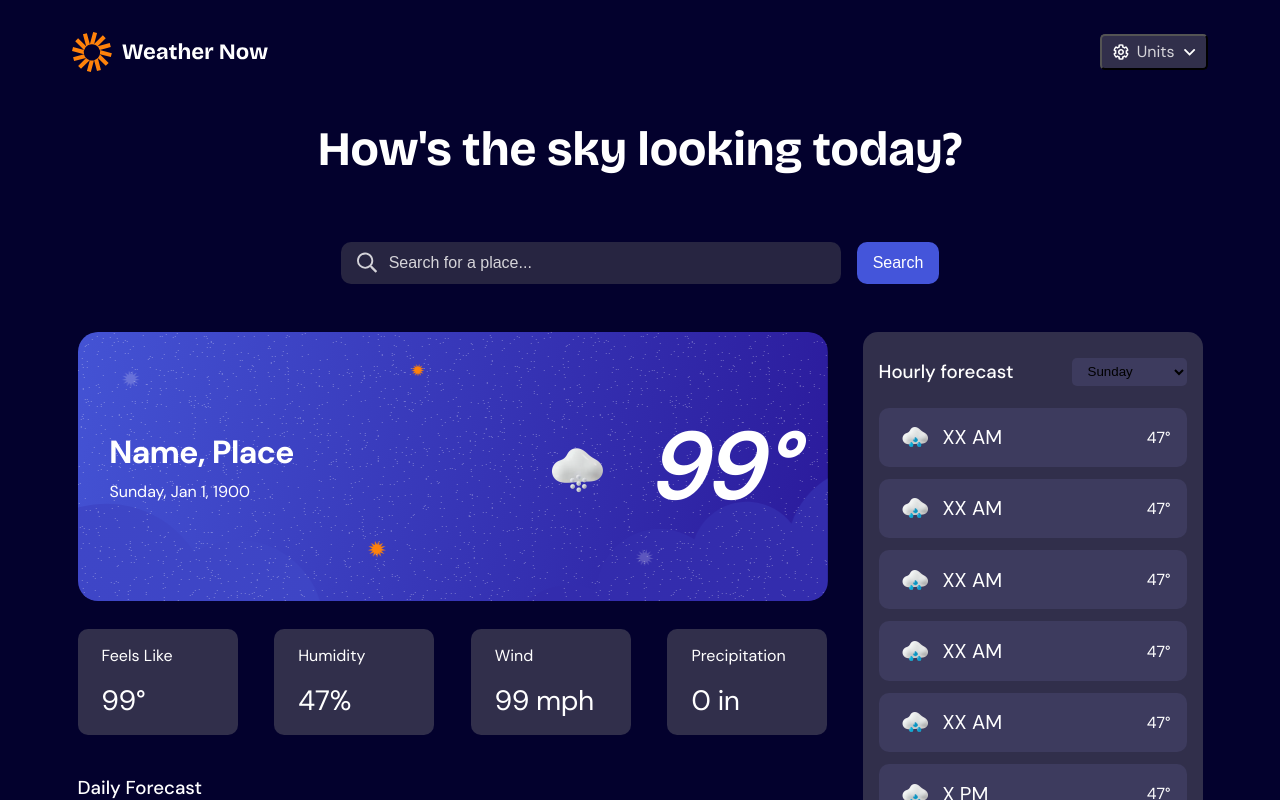
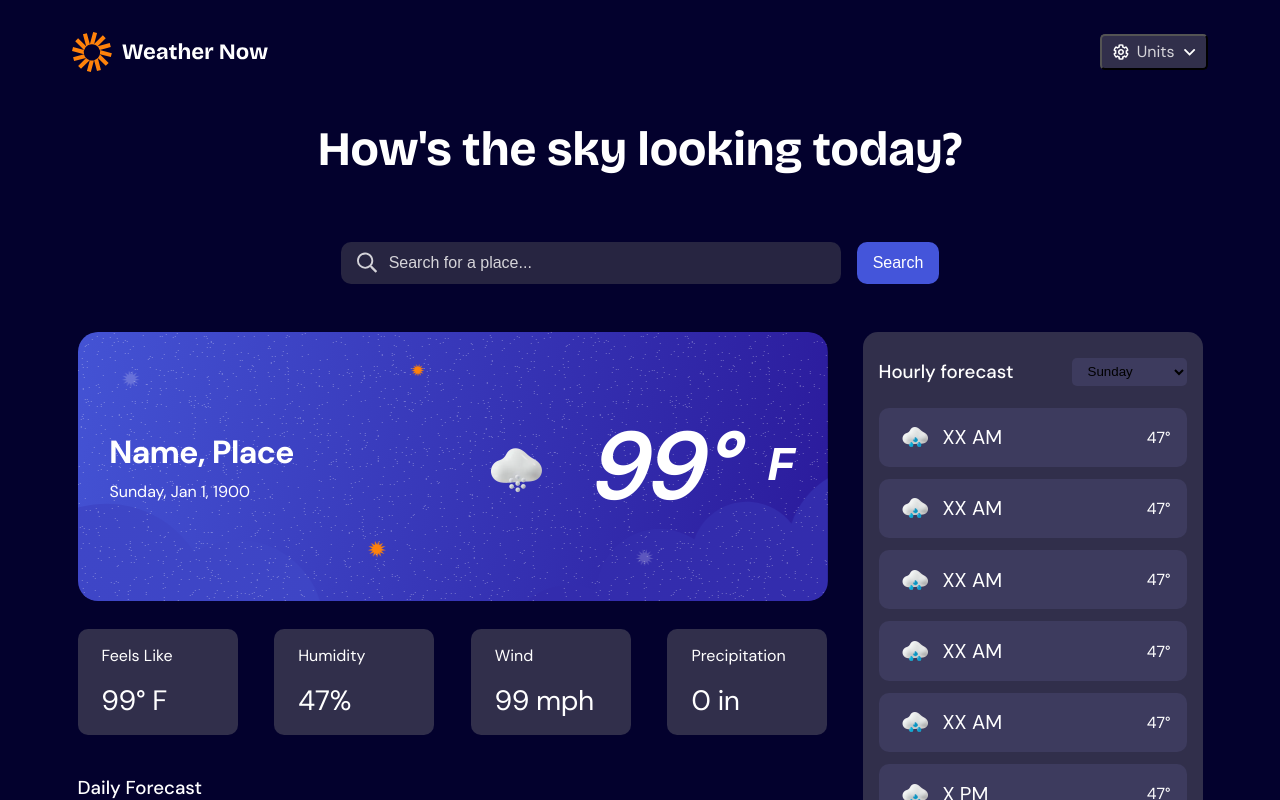
Before and after one commit to smajewski1980/react-weather-app, a React (Vite) app: page / in a window 1280 px wide. Shown: the top 800 px of the page. Built offline with nearby package versions, Linux system fonts and the light colour scheme.

Commit message:
made the unit values in the currentWeather component dynamic

```diff
--- a/components/CurrentWeather/CurrentWeather.jsx
+++ b/components/CurrentWeather/CurrentWeather.jsx
@@ -1,8 +1,11 @@
 import CurrentCard from "../CurrentCard/CurrentCard";
 import styles from "./CurrentWeather.module.css";
+import { useSelector } from "react-redux";
 
 const CurrentWeather = () => {
-  const getScreenWidth = (window) => {};
+  const currPrecipUnit = useSelector((state) => state.units.units.precip);
+  const currWindUnit = useSelector((state) => state.units.units.wind);
+  const currTempUnit = useSelector((state) => state.units.units.temp);
 
   return (
     <main>
@@ -17,12 +20,13 @@ const CurrentWeather = () => {
             alt='snow'
           />
           <p>99&deg;</p>
+          <span>{currTempUnit ? " F" : " C"}</span>
         </div>
       </div>
       <div className={styles.currentCardWrapper}>
         <CurrentCard
           title='Feels Like'
-          value='99&deg;'
+          value={`99\u00B0  ${currTempUnit ? "F" : "C"}`}
         />
         <CurrentCard
           title='Humidity'
@@ -30,11 +34,11 @@ const CurrentWeather = () => {
         />
         <CurrentCard
           title='Wind'
-          value='99 mph'
+          value={`99 ${currWindUnit ? "mph" : "km/h"}`}
         />
         <CurrentCard
           title='Precipitation'
-          value='0 in'
+          value={`0 ${currPrecipUnit ? "in" : "cm"}`}
         />
       </div>
     </main>
--- a/components/CurrentWeather/CurrentWeather.module.css
+++ b/components/CurrentWeather/CurrentWeather.module.css
@@ -47,6 +47,11 @@ main {
     img {
       max-width: 5rem;
     }
+
+    span {
+      font-family: monospace;
+      font-size: 3rem;
+    }
   }
 }
 
```
